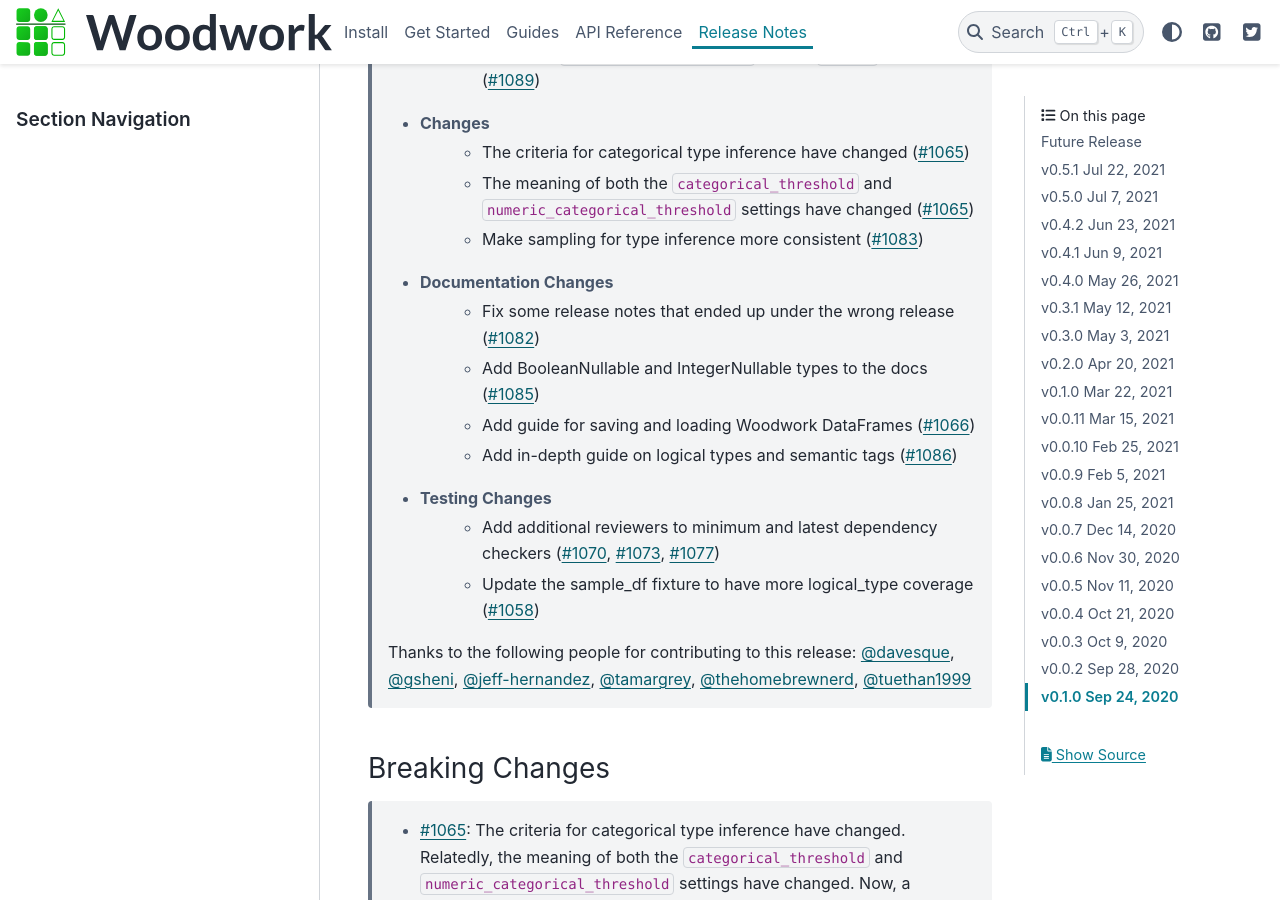
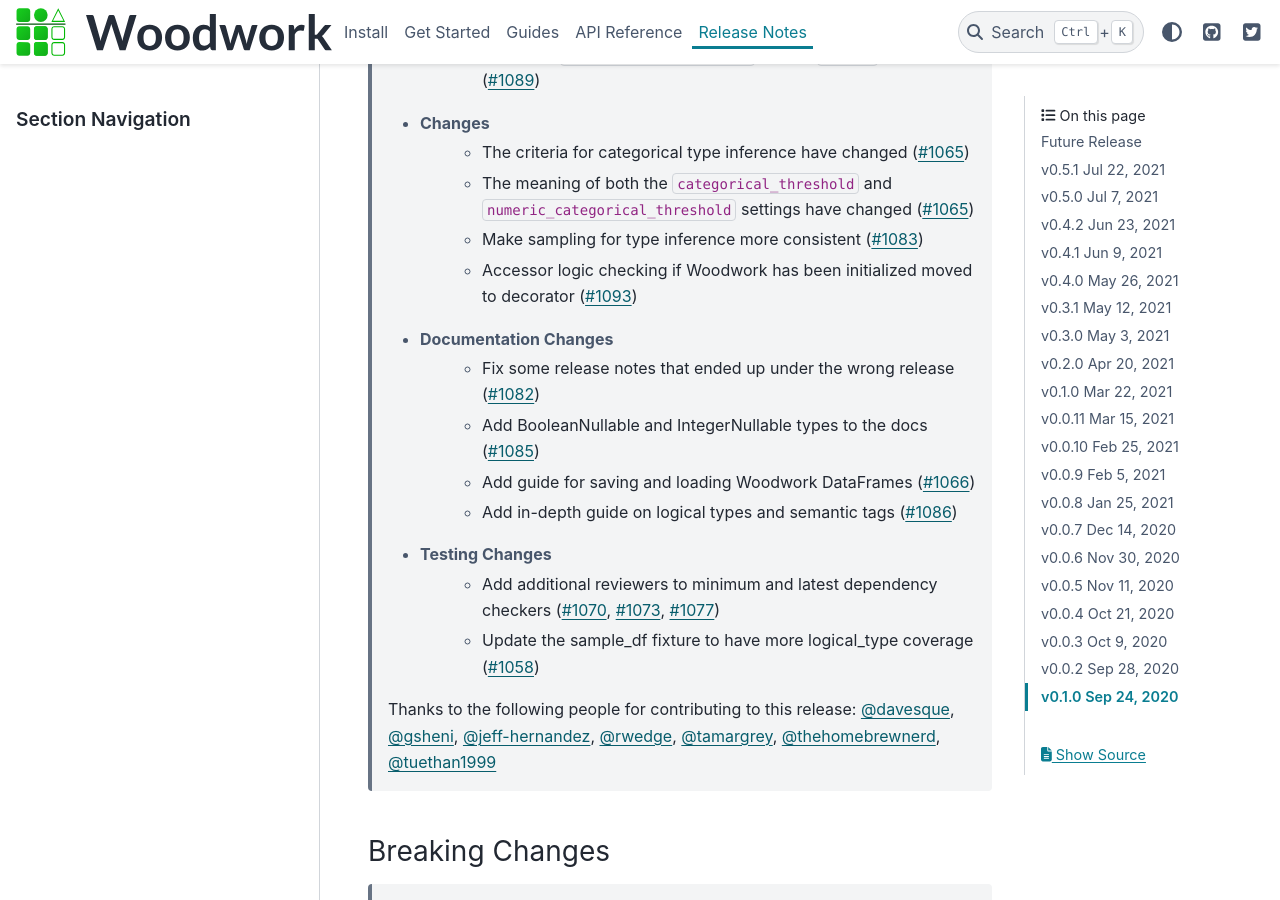
Before and after one commit to alteryx/woodwork, a Sphinx documentation site: the page built from docs/source/release_notes.rst, in a window 1280 px wide and 900 px high, scrolled down 325 px. Built offline with Sphinx 7.4.7 and the PyData theme 0.15.4, drawn with Linux system fonts in a browser that asks for light colours; comment, search, counter and statistics services are not loaded.

Commit message:
update release notes

```diff
--- a/docs/source/release_notes.rst
+++ b/docs/source/release_notes.rst
@@ -13,6 +13,7 @@ Future Release
         * The meaning of both the ``categorical_threshold`` and
           ``numeric_categorical_threshold`` settings have changed (:pr:`1065`)
         * Make sampling for type inference more consistent (:pr:`1083`)
+        * Accessor logic checking if Woodwork has been initialized moved to decorator (:pr:`1093`)
     * Documentation Changes
         * Fix some release notes that ended up under the wrong release (:pr:`1082`)
         * Add BooleanNullable and IntegerNullable types to the docs (:pr:`1085`)
@@ -23,7 +24,7 @@ Future Release
         * Update the sample_df fixture to have more logical_type coverage (:pr:`1058`)
 
     Thanks to the following people for contributing to this release:
-    :user:`davesque`, :user:`gsheni`, :user:`jeff-hernandez`, :user:`tamargrey`, :user:`thehomebrewnerd`, :user:`tuethan1999`
+    :user:`davesque`, :user:`gsheni`, :user:`jeff-hernandez`, :user:`rwedge`, :user:`tamargrey`, :user:`thehomebrewnerd`, :user:`tuethan1999`
 
 Breaking Changes
 ++++++++++++++++
```
